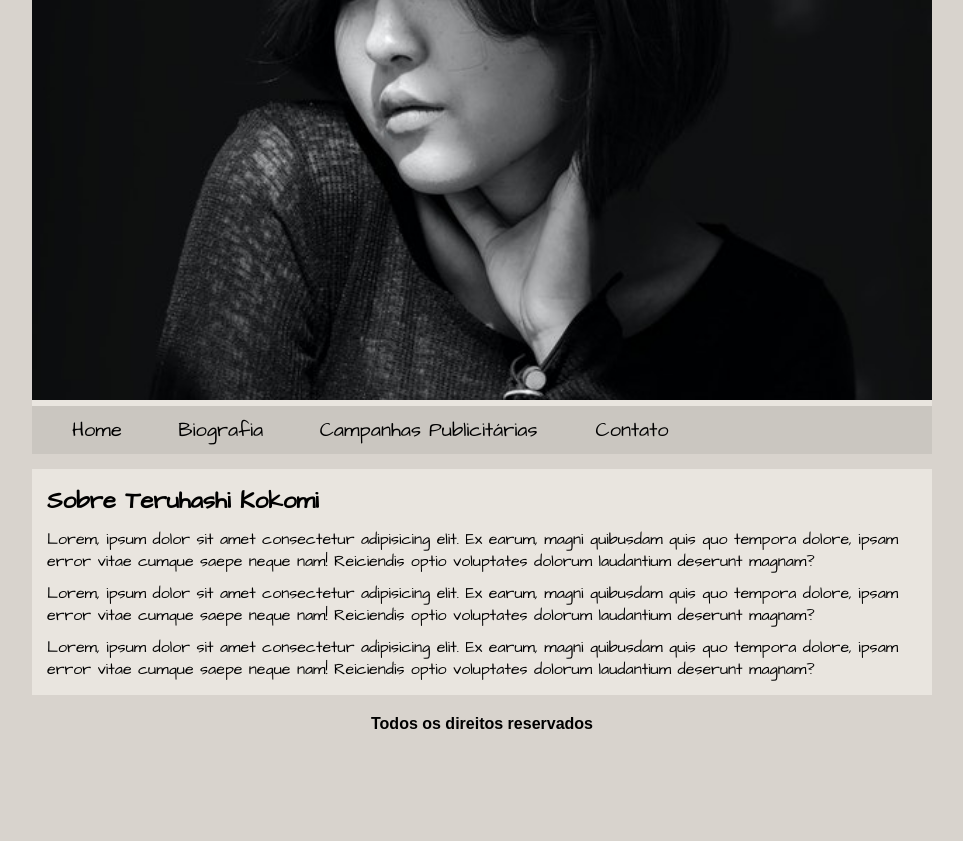
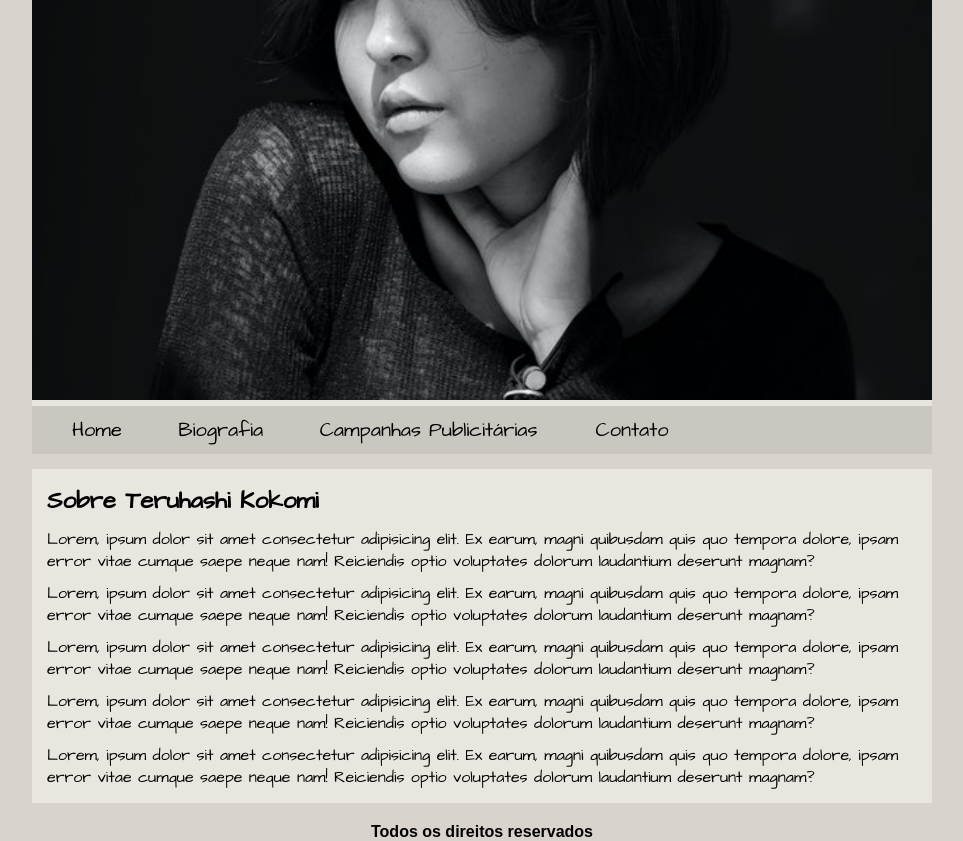
Before and after one commit to Versart/Site-modelo, a plain HTML site: page index.html in a window 1280 px wide. Shown: the whole page, without its empty margins (208-1171 px from the left). Before the commit the page ends 800 px from the top, so only its background shows below. Drawn offline with Linux system fonts and the light colour scheme.

```diff
--- a/index.html
+++ b/index.html
@@ -52,6 +52,18 @@
           saepe neque nam! Reiciendis optio voluptates dolorum laudantium
           deserunt magnam?
         </p>
+        <p>
+          Lorem, ipsum dolor sit amet consectetur adipisicing elit. Ex earum,
+          magni quibusdam quis quo tempora dolore, ipsam error vitae cumque
+          saepe neque nam! Reiciendis optio voluptates dolorum laudantium
+          deserunt magnam?
+        </p>
+        <p>
+          Lorem, ipsum dolor sit amet consectetur adipisicing elit. Ex earum,
+          magni quibusdam quis quo tempora dolore, ipsam error vitae cumque
+          saepe neque nam! Reiciendis optio voluptates dolorum laudantium
+          deserunt magnam?
+        </p>
       </section>
     </main>
     <footer>
```
